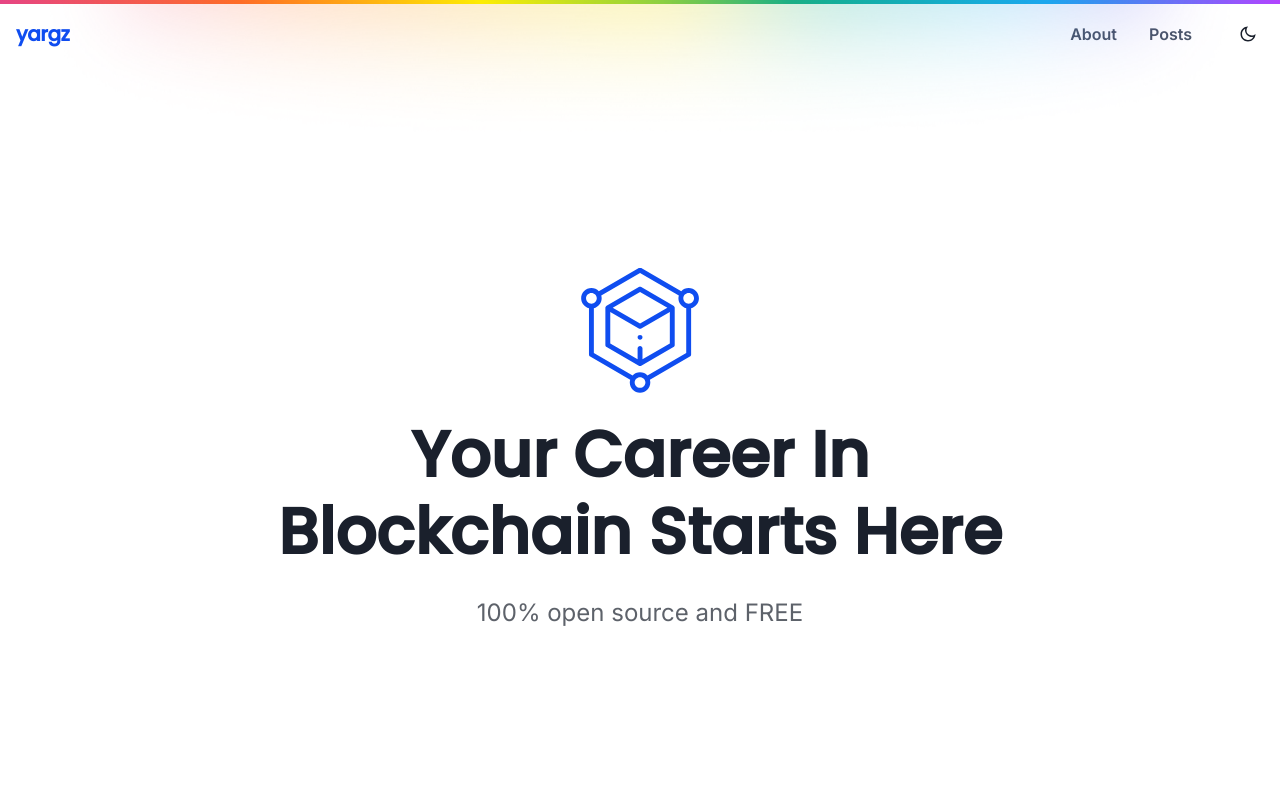
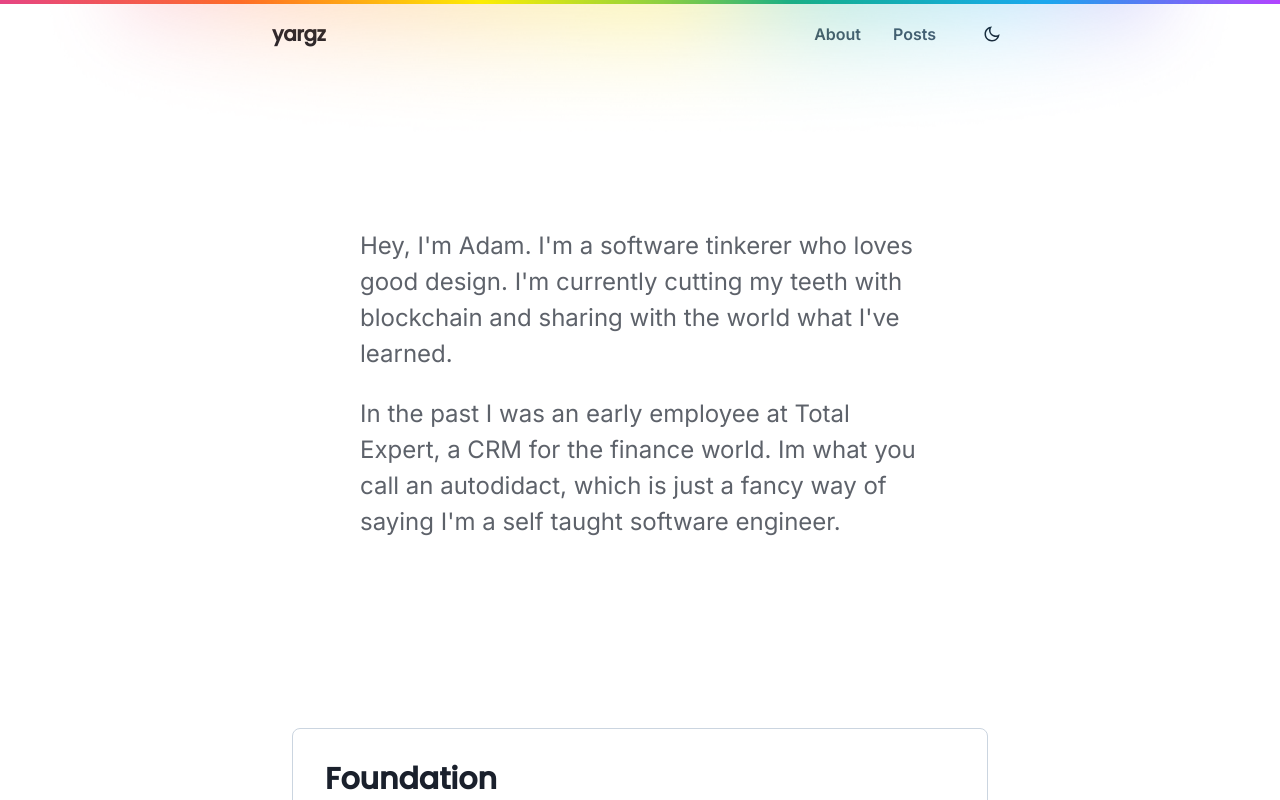
Before and after one commit to adamyarger/yargz-blog, a Next.js app: page / in a window 1280 px wide. Shown: the top 800 px of the page. Built offline with nearby package versions, Linux system fonts and the light colour scheme.

Commit message:
add heor text

```diff
--- a/components/header/index.tsx
+++ b/components/header/index.tsx
@@ -52,7 +52,7 @@ const Header = () => {
             'rgba(26, 32, 44, 0.8)'
           ),
         }}>
-        <Container as={Flex} maxW={'8xl'} align={'center'}>
+        <Container as={Flex} maxW={'3xl'} align={'center'}>
           <Flex
             flex={{ base: 1, md: 'auto' }}
             ml={{ base: -2 }}
--- a/components/logo/index.tsx
+++ b/components/logo/index.tsx
@@ -7,7 +7,7 @@ const Logo = () => {
       letterSpacing="tight"
       fontWeight="bold"
       fontSize="xl"
-      color="brand.500"
+      color="black.500"
     >
       yargz
     </Text>
--- a/pages/index.tsx
+++ b/pages/index.tsx
@@ -15,30 +15,25 @@ export default function Home() {
     <>
       <DefaultLayout>
         <Head>
-          <title>Blocademy</title>
+          <title>yargz</title>
         </Head>
 
         <Box
           as="section"
-          pt={{ base: "10rem", md: "12rem" }}
+          pt={{ base: "6rem", md: "8rem" }}
           pb={{ base: "0", md: "5rem" }}
         >
           <Container>
-            <Box textAlign="center">
-              <Box mb="6">
-                <BlockchainIcon blockSize="125px" fill="blue.500" />
-              </Box>
-              <chakra.h1
-                maxW="18ch"
+            <Box>
+              <Text
+                maxW="560px"
                 mx="auto"
-                fontSize={{ base: "2.25rem", sm: "3rem", lg: "4rem" }}
-                fontFamily="heading"
-                fontWeight="extrabold"
-                mb="16px"
-                lineHeight="1.2"
+                opacity={0.7}
+                fontSize={{ base: "xl", lg: "2xl" }}
+                mt="6"
               >
-                Your Career In Blockchain Starts Here
-              </chakra.h1>
+                Hey, I'm Adam. I'm a software tinkerer who loves good design. I'm currently cutting my teeth with blockchain and sharing with the world what I've learned.
+              </Text>
 
               <Text
                 maxW="560px"
@@ -47,7 +42,7 @@ export default function Home() {
                 fontSize={{ base: "xl", lg: "2xl" }}
                 mt="6"
               >
-                100% open source and FREE
+                In the past I was an early employee at Total Expert, a CRM for the finance world. Im what you call an autodidact, which is just a fancy way of saying I'm a self taught software engineer.
               </Text>
             </Box>
           </Container>
```
